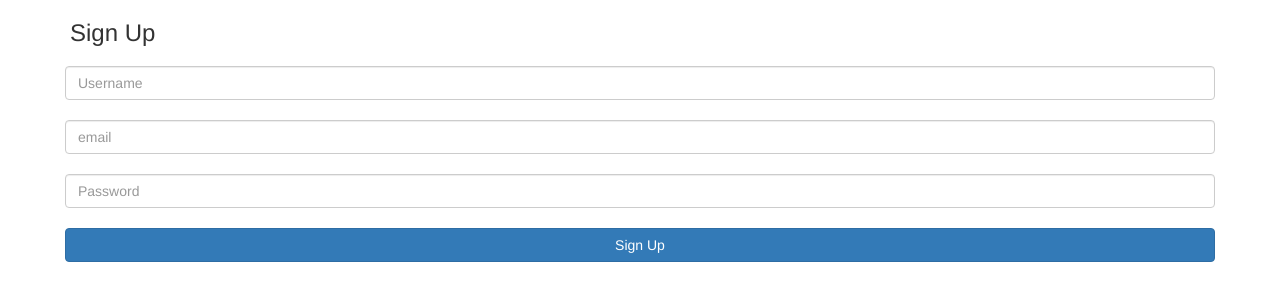
After one commit to frcake/MusicDB, a Rails app: page /users/new in a window 1280 px wide. The commit adds this page. Shown: the top 301 px of the page. Run offline with Rails 7, Linux system fonts and the light colour scheme; style sheets or scripts are compiled from the project's sources; some libraries are stand-ins or nearby versions.

Commit message:
Create Sign-Up Form

```diff
--- a/app/assets/stylesheets/users.scss
+++ b/app/assets/stylesheets/users.scss
@@ -1,3 +1,7 @@
 // Place all the styles related to the Users controller here.
 // They will automatically be included in application.css.
 // You can use Sass (SCSS) here: http://sass-lang.com/
+
+#register-form {
+  padding:10px;
+}
--- a/app/controllers/users_controller.rb
+++ b/app/controllers/users_controller.rb
@@ -1,7 +1,7 @@
 class UsersController < ApplicationController
 
   def new
-
+    @user = User.new
   end
 
   def show
--- /dev/null
+++ b/app/views/users/_register.html.erb
@@ -0,0 +1,21 @@
+<div class="new-user">
+  <%=form_for(@user) do |user|%>
+    <h3>Sign Up</h3>
+    <div class='row'>
+      <div class='form-group'>
+        <div id='register-form' class='col-xs-12 col-sm-12 col-md-12'>
+          <%=user.text_field :username, placeholder: 'Username' , class: 'form-control'%>
+        </div>
+        <div id='register-form'  class='col-xs-12 col-sm-12 col-md-12'>
+          <%=user.text_field :email, placeholder: 'email' , class: 'form-control'%>
+        </div>
+        <div id='register-form'  class='col-xs-12 col-sm-12 col-md-12'>
+          <%=user.text_field :password, placeholder: 'Password' , class: 'form-control'%>
+        </div>
+        <div id='register-form'  class='col-xs-12 col-sm-12 col-md-12'>
+          <%=user.submit 'Sign Up' , class: 'btn btn-primary btn-block'%>
+        </div>
+      </div>
+    </div>
+  <%end%>
+</div>
--- /dev/null
+++ b/app/views/users/new.html.erb
@@ -0,0 +1,3 @@
+<div class='container'>
+  <%=render 'register'%>
+</div>
```
